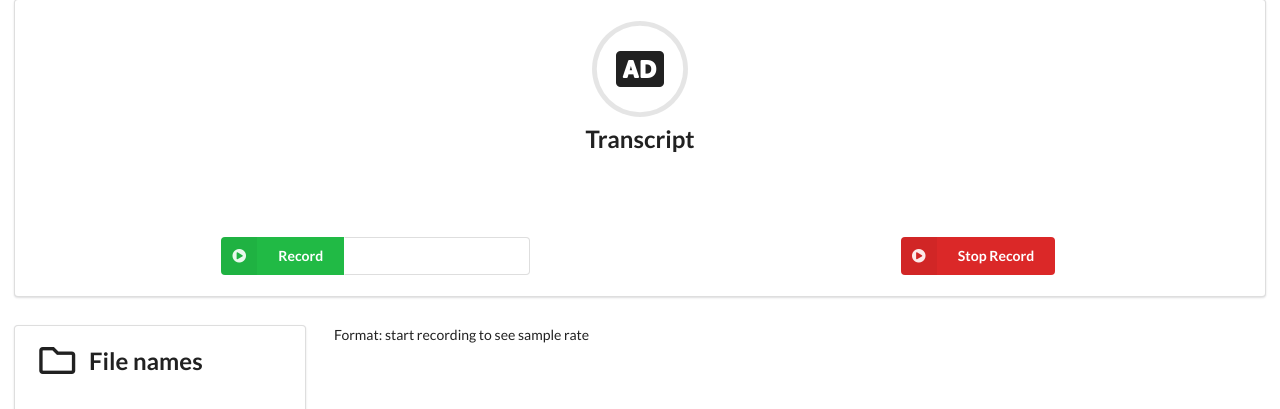
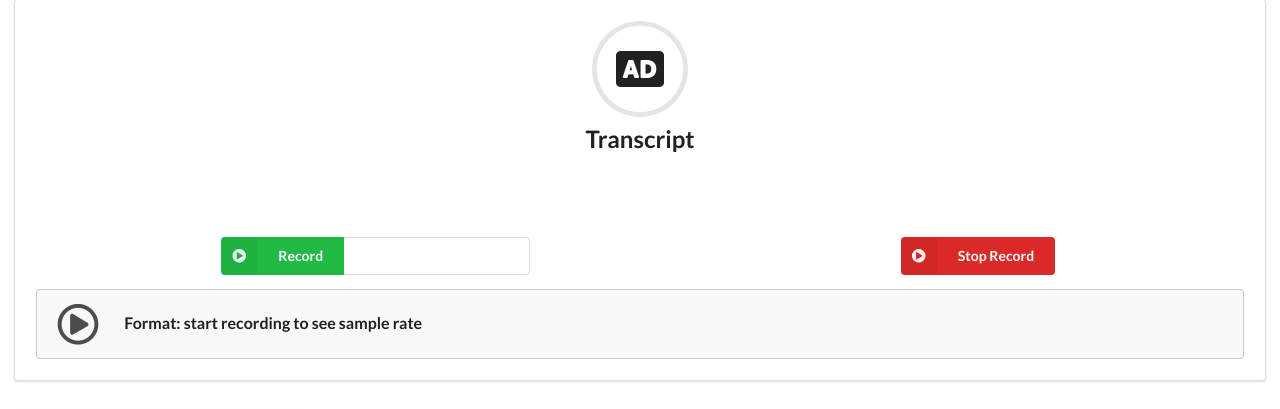
Before and after one commit to worachatsun/pressure-ui, a Django app: template preassure/preassure_management/templates/index.html in a window 1280 px wide. Shown: the part 15-424 px from the top of the page. Run offline with Django 3.2, Linux system fonts and the light colour scheme; the template is opened without the code that fills it, so the values that code supplies are empty; a map, chart or similar area stays blank; some libraries are stand-ins or nearby versions.

Commit message:
Update UI

```diff
--- a/preassure/preassure_management/templates/index.html
+++ b/preassure/preassure_management/templates/index.html
@@ -49,6 +49,14 @@
                             </button>
                         </div>
                       </div>
+                      <div class="ui icon message">
+                        <i class="play circle outline icon" id="audio_format"></i>
+                        <div class="content">
+                          <div class="header" id="formats">
+                            Format: start recording to see sample rate
+                          </div>
+                        </div>
+                      </div>
                     </div>
                 </div>
             </div>
@@ -83,7 +91,6 @@
                 </div>
             </div>
             <div class="twelve wide column">
-                 <div id="formats">Format: start recording to see sample rate</div>
                 <div id="demo">
                     {{start}}
                     <canvas id="myChart" width="400" height="200"></canvas>
@@ -190,22 +197,12 @@
                     input = audioContext.createMediaStreamSource(stream);
                     rec = new Recorder(input,{numChannels:1})
                     rec.record()
+                    $("#audio_format").removeClass("play circle outline");
+                    $("#audio_format").addClass("notched circle loading");
                     console.log("Recording started");
                 }).catch(function(err) {
                     console.log(err)
                 });
-            }
-
-            function pauseRecording(){
-                console.log("pauseButton clicked rec.recording=",rec.recording );
-                if (rec.recording){
-                    rec.stop();
-                    pauseButton.innerHTML="Resume";
-                }else{
-                    rec.record()
-                    pauseButton.innerHTML="Pause";
-
-                }
             }
 
             function stopRecording() {
```
